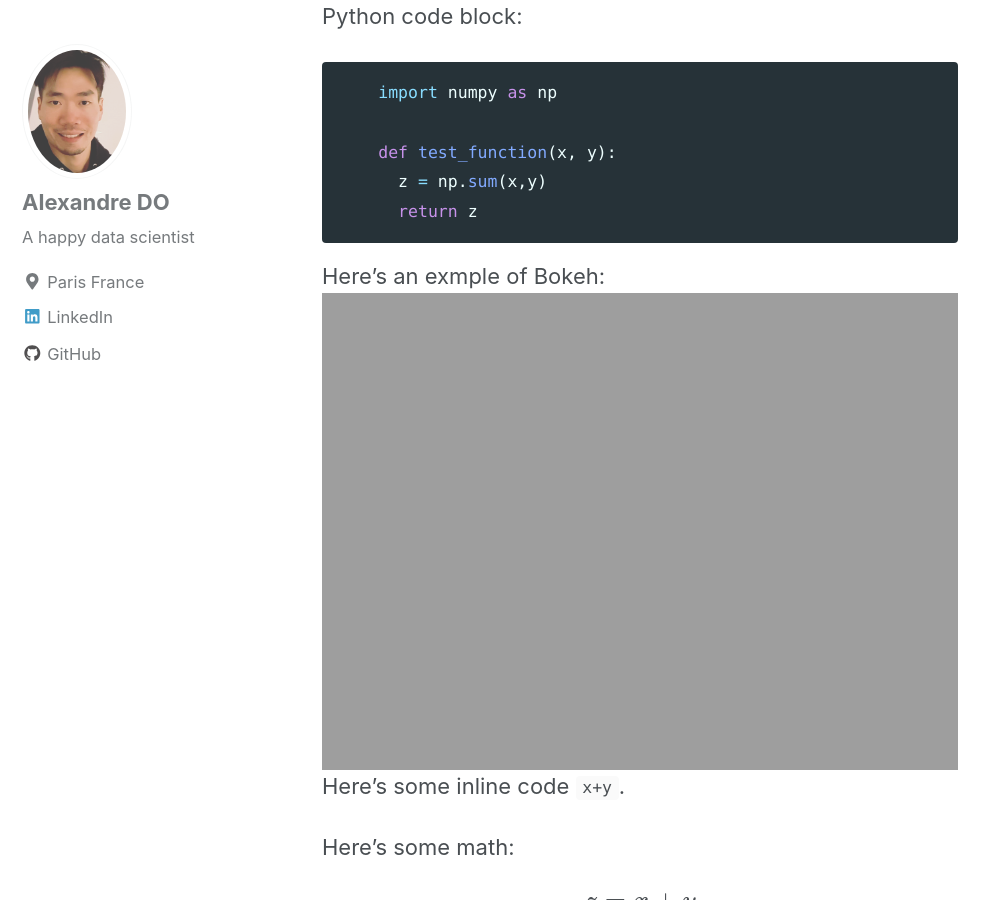
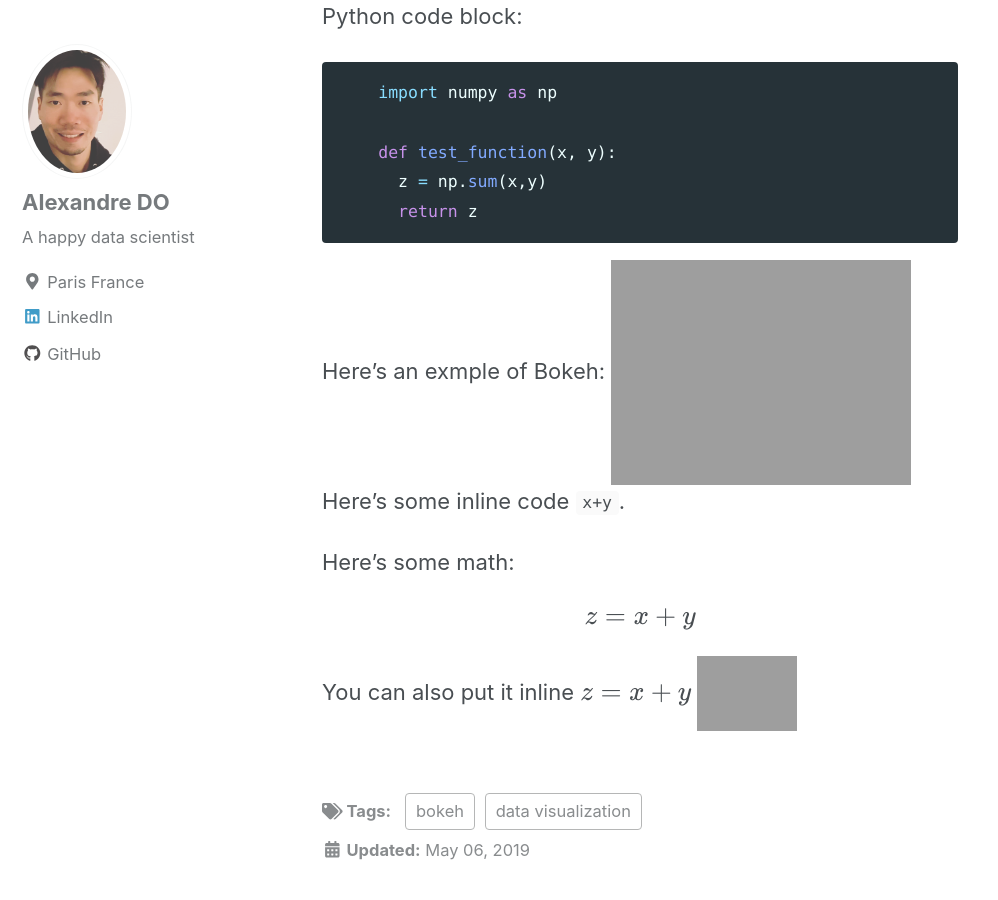
Before and after one commit to alexandre-do/alexandre-do.github.io, a Jekyll site: the page built from _posts/2019-06-05-olympic.md, in a window 1280 px wide and 900 px high, scrolled down 889 px. Shown: the whole window, without its empty margins (0-998 px from the left). Built offline with Jekyll 4.4.1, drawn with Linux system fonts in a browser that asks for light colours; nearby versions of some CDN libraries; formulas are drawn with MathJax 3.

Commit message:
Update 2019-06-05-olympic.md

```diff
--- a/_posts/2019-06-05-olympic.md
+++ b/_posts/2019-06-05-olympic.md
@@ -41,7 +41,7 @@ Python code block:
 {% include Olympic/record_fr.html %}
 
 Here's an exmple of Bokeh:
-<img src="{{ site.url }}{{ site.baseurl }}/images/olympic/olympic.gif"  width="1500" height='1200'/>
+<img src="{{ site.url }}{{ site.baseurl }}/images/olympic/olympic.gif"  width="300px" height='200px'/>
 Here's some inline code `x+y`.
 
 
@@ -50,4 +50,4 @@ Here's some math:
 $$z=x+y$$
 
 You can also put it inline $$z=x+y$$
-<img src="{{ site.url }}{{ site.baseurl }}/images/olympic/olympictools.gif"  width="1500" height='900'/>
+<img src="{{ site.url }}{{ site.baseurl }}/images/olympic/olympictools.gif"  width="100px" height='60px'/>
```
